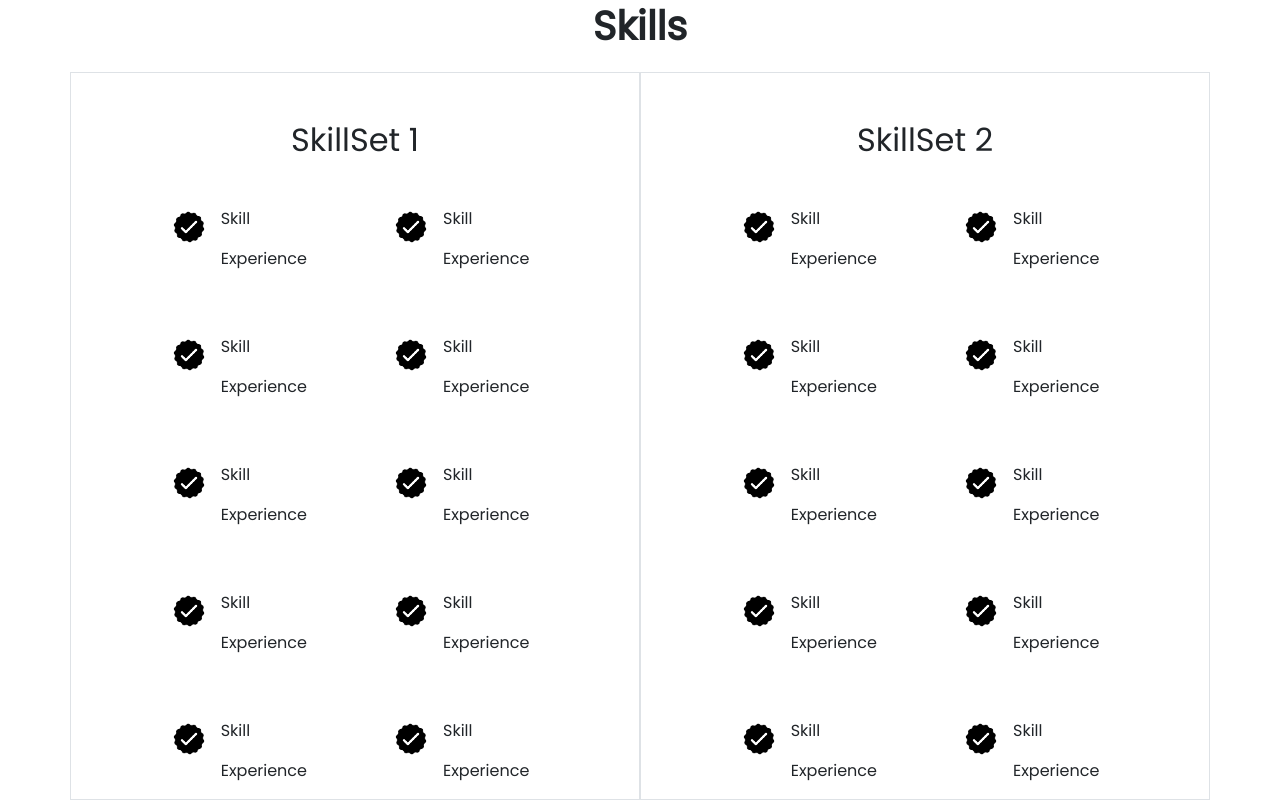
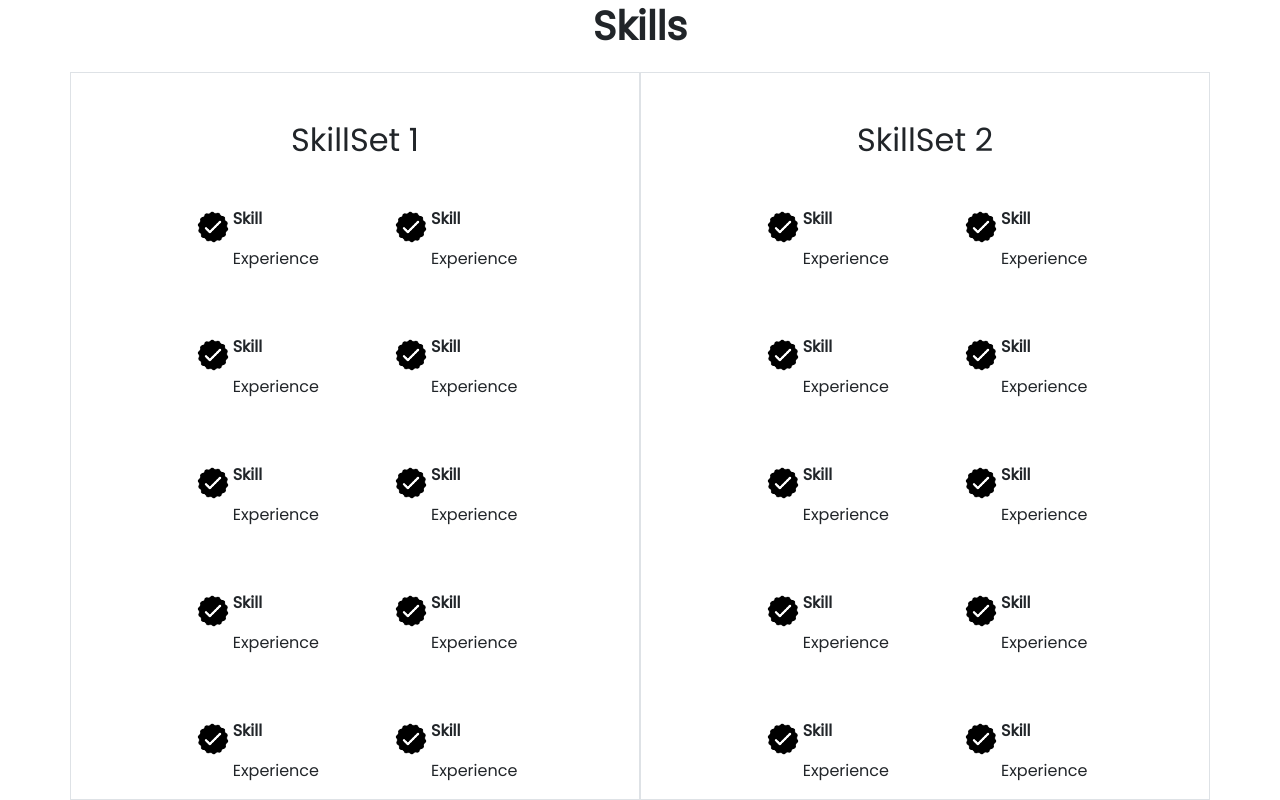
Before and after one commit to AleandroPresta/personal-portfolio-angular, an Angular app in the folder app/: page / in a window 1280 px wide. Shown: the part 1443-2243 px from the top of the page. Built offline with nearby package versions, Linux system fonts and the light colour scheme.

Commit message:
refactor: Update skill-content component HTML structure and styling

```diff
--- a/app/src/app/skills/skills-container/skill-content/skill-content.component.html
+++ b/app/src/app/skills/skills-container/skill-content/skill-content.component.html
@@ -1,7 +1,7 @@
 <div class="container d-flex">
     <img src="./assets/checkmark.png" alt="Experience icon" height="40px" />
-    <div class="container">
-        <p>Skill</p>
+    <div class="d-flex flex-column">
+        <p class="fw-bold">Skill</p>
         <p>Experience</p>
     </div>
 </div>
```
